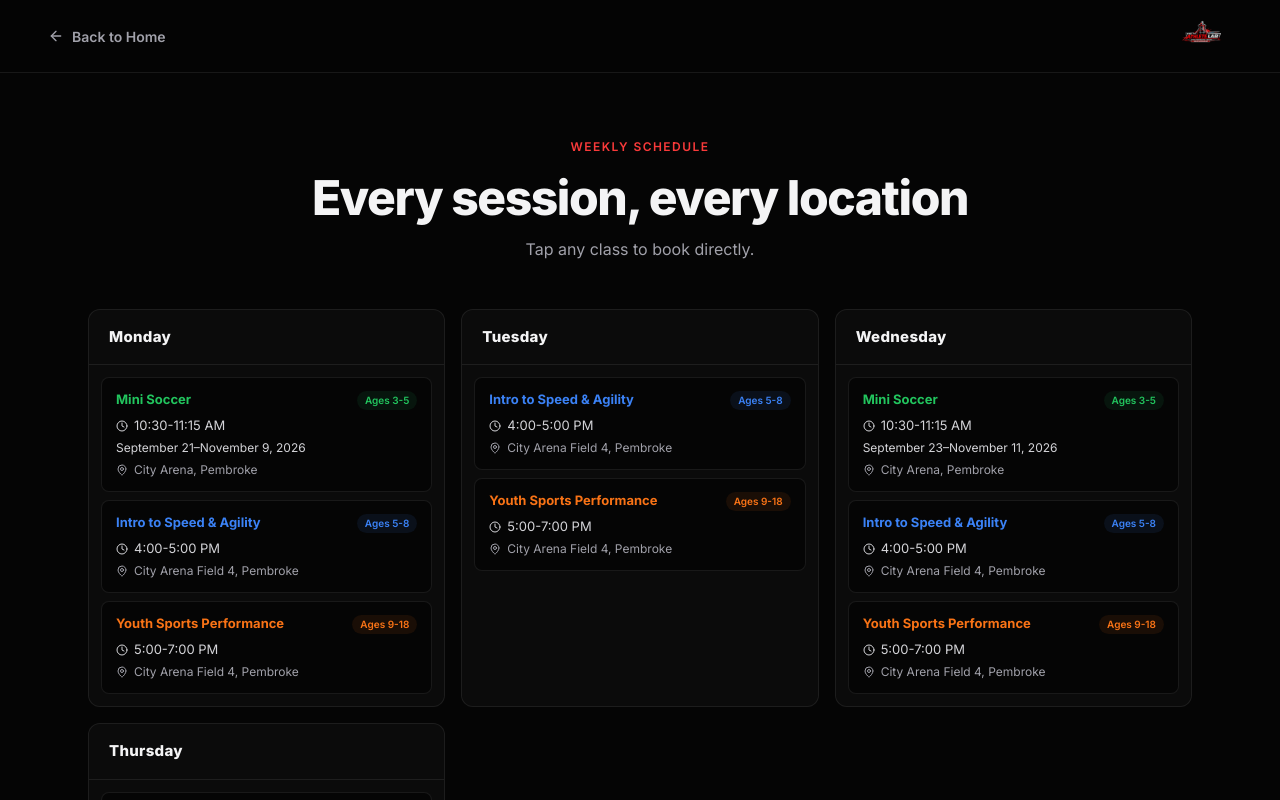
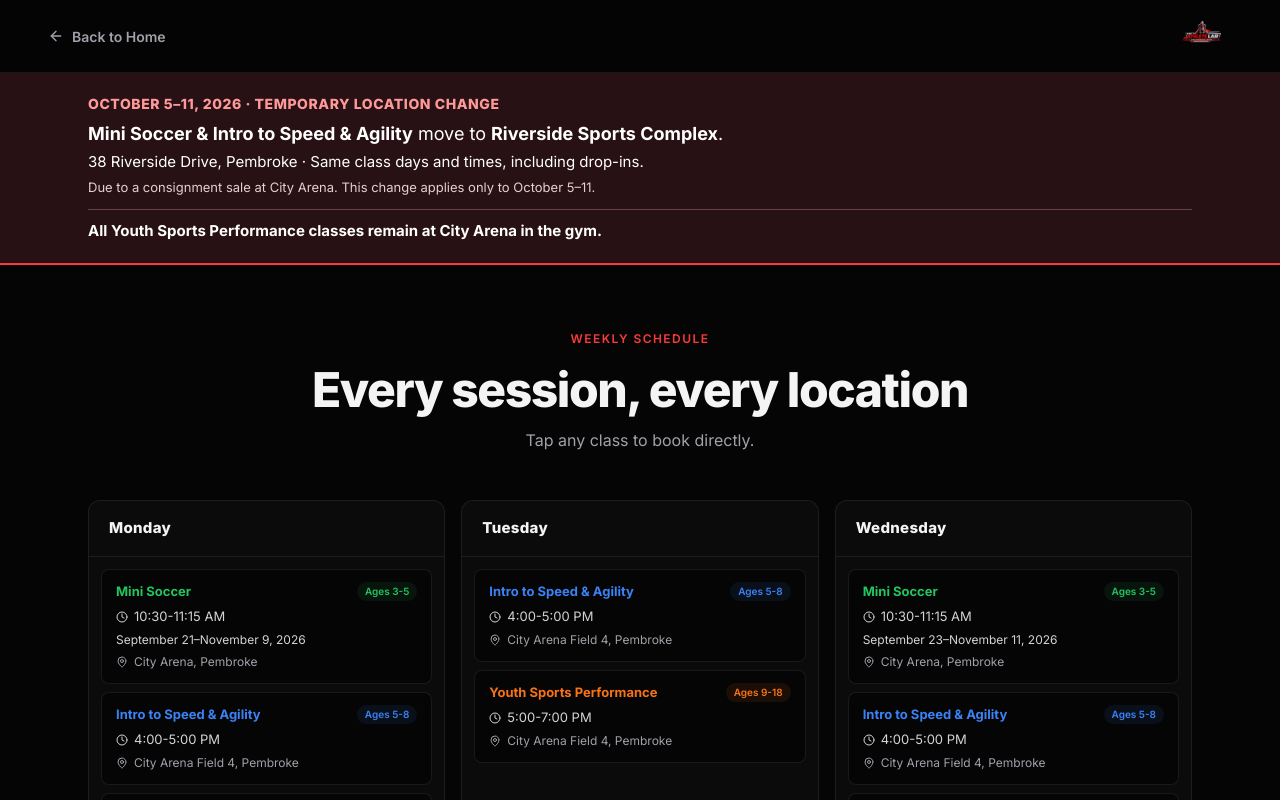
Before and after one commit to WRISTER-AI/athlete-lab, a Next.js app: page /schedule in a window 1280 px wide. Shown: the top 800 px of the page. Built offline with nearby package versions, Linux system fonts and the light colour scheme.

Commit message:
Add October 5-11 temporary location notice

```diff
--- a/app/components/AthleteLab.tsx
+++ b/app/components/AthleteLab.tsx
@@ -10,6 +10,7 @@ import {
 } from "lucide-react";
 import { brand, assets, promo, programs, coaches } from "../lib/data";
 import type { Program } from "../lib/data";
+import LocationNotice from "./LocationNotice";
 
 // Data imported from ../lib/data
 
@@ -2200,6 +2201,7 @@ export default function AthleteLab() {
     <div style={{ background: brand.bg, minHeight: "100vh" }}>
       <PromoBanner visible={promoVisible} onNavigate={scrollToSection} />
       <Nav onNavigate={scrollToSection} promoVisible={promoVisible} />
+      <LocationNotice homepage />
       <Hero onNavigate={scrollToSection} />
       <Programs />
       <AthleteDifference />
--- /dev/null
+++ b/app/components/LocationNotice.tsx
@@ -0,0 +1,40 @@
+"use client";
+
+import { useSyncExternalStore } from "react";
+
+// Midnight after October 11 in Pembroke (America/New_York).
+const expiresAt = Date.parse("2026-10-12T00:00:00-04:00");
+
+function subscribe(onChange: () => void) {
+  const timer = window.setInterval(onChange, 60_000);
+  return () => window.clearInterval(timer);
+}
+
+function isActive() {
+  return Date.now() < expiresAt;
+}
+
+export default function LocationNotice({ homepage = false }: { homepage?: boolean }) {
+  const active = useSyncExternalStore(subscribe, isActive, () => true);
+  if (!active) return null;
+
+  return (
+    <aside
+      className={`location-notice${homepage ? " location-notice-home" : ""}`}
+      aria-labelledby="location-notice-title"
+    >
+      <div className="location-notice-content">
+        <h2 id="location-notice-title">October 5–11, 2026 · Temporary location change</h2>
+        <p className="location-notice-move">
+          <strong>Mini Soccer &amp; Intro to Speed &amp; Agility</strong> move to{" "}
+          <strong>Riverside Sports Complex</strong>.
+        </p>
+        <p>38 Riverside Drive, Pembroke · Same class days and times, including drop-ins.</p>
+        <p className="location-notice-reason">Due to a consignment sale at City Arena. This change applies only to October 5–11.</p>
+        <p className="location-notice-staying">
+          <strong>All Youth Sports Performance classes remain at City Arena in the gym.</strong>
+        </p>
+      </div>
+    </aside>
+  );
+}
--- a/app/globals.css
+++ b/app/globals.css
@@ -35,3 +35,53 @@ button {
 input, textarea {
   font-family: inherit;
 }
+
+.location-notice {
+  background: #281114;
+  border-bottom: 2px solid #f93a3a;
+  color: #fff;
+}
+
+.location-notice-home {
+  padding-top: 110px;
+}
+
+.location-notice-content {
+  max-width: 1200px;
+  margin: 0 auto;
+  padding: 20px clamp(20px, 4vw, 48px);
+  font-size: 15px;
+  line-height: 1.5;
+}
+
+.location-notice h2 {
+  color: #ff9999;
+  font-size: 14px;
+  font-weight: 800;
+  letter-spacing: 0.04em;
+  text-transform: uppercase;
+  margin-bottom: 6px;
+}
+
+.location-notice-move {
+  font-size: 18px;
+  margin-bottom: 4px;
+}
+
+.location-notice-reason {
+  color: #e7ced1;
+  font-size: 13px;
+  margin-top: 4px;
+}
+
+.location-notice-staying {
+  margin-top: 12px;
+  padding-top: 10px;
+  border-top: 1px solid #684248;
+}
+
+@media (max-width: 600px) {
+  .location-notice-content { font-size: 14px; padding-top: 16px; padding-bottom: 16px; }
+  .location-notice h2 { font-size: 12px; }
+  .location-notice-move { font-size: 17px; }
+}
--- a/app/schedule/FullSchedulePage.tsx
+++ b/app/schedule/FullSchedulePage.tsx
@@ -4,6 +4,7 @@ import Link from "next/link";
 import { Clock, MapPin, ArrowLeft } from "lucide-react";
 import { brand, programs } from "../lib/data";
 import type { ScheduleEntry } from "../lib/data";
+import LocationNotice from "../components/LocationNotice";
 
 export default function FullSchedulePage() {
   const days = ["Monday", "Tuesday", "Wednesday", "Thursday"];
@@ -76,6 +77,8 @@ export default function FullSchedulePage() {
           style={{ height: 40, width: "auto", objectFit: "contain" }}
         />
       </div>
+
+      <LocationNotice />
 
       <div style={{ padding: "60px clamp(20px, 4vw, 48px) 80px", maxWidth: 1200, margin: "0 auto" }}>
         <div style={{ textAlign: "center", marginBottom: 48 }}>
```
